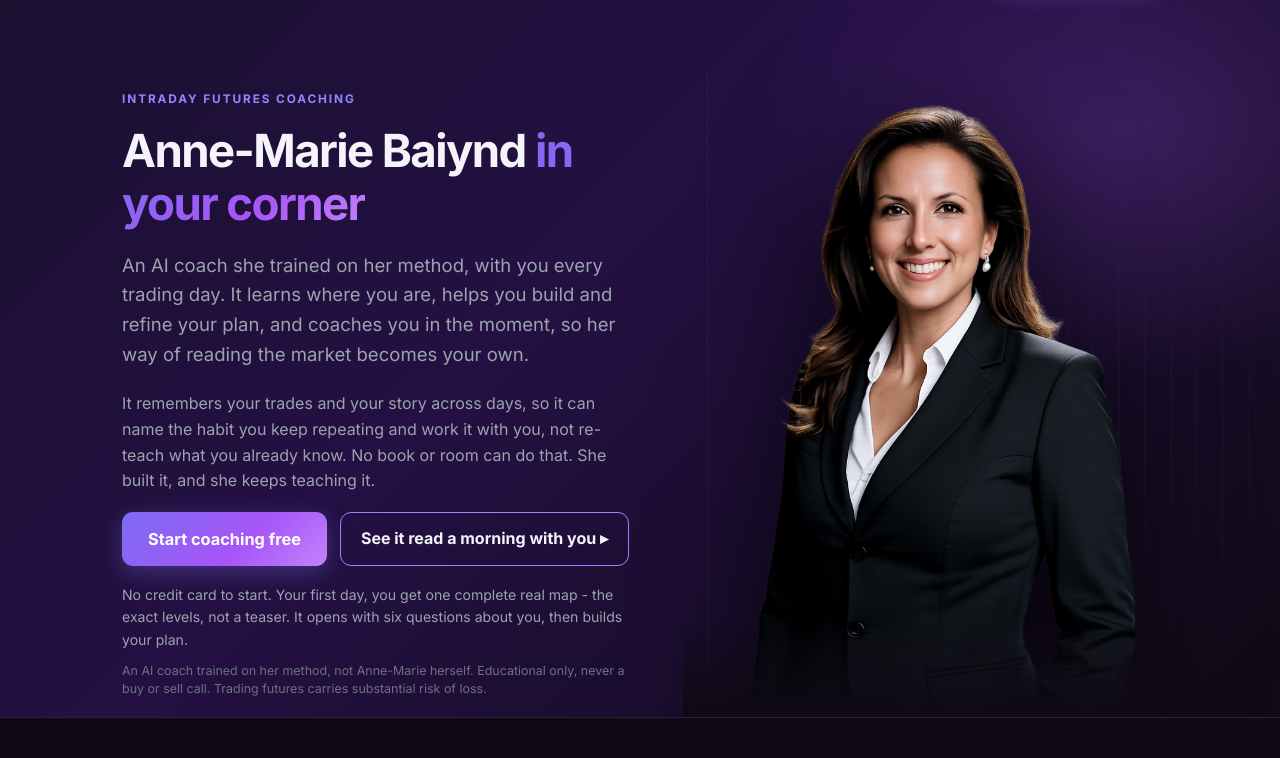
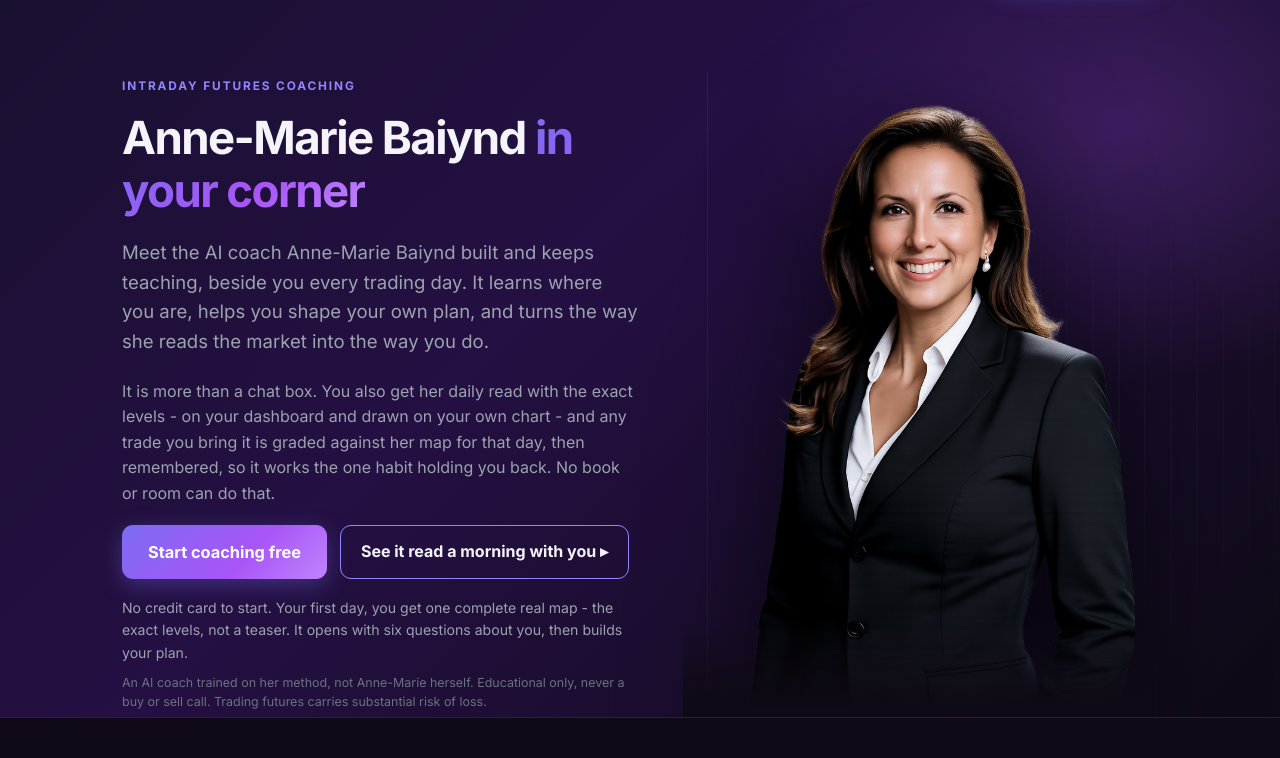
Before and after one commit to afshinmoshrefi/tradewave-rt, a Flask app: page / in a window 1280 px wide. Shown: the part 63-821 px from the top of the page. Run offline with Flask 3, Linux system fonts and the light colour scheme; data that the repository does not hold is empty.

Commit message:
Hero: third-person voice + convey the full system (not just a chatbot)
- Subtext rewritten as well-formed third-person copy (fixes the prior verb-less
  fragment): "Meet the AI coach Anne-Marie Baiynd built and keeps teaching..."
- Supporting line now signals the breadth honestly: her daily read with the exact
  levels (dashboard + drawn on your own chart via the indicator) and any trade you
  bring graded against her map - the live system, not just a chat box.
- Disclosure back to third person. No em dashes; compliance disclosures intact.

Co-Authored-By: Claude Opus 4.8 (1M context) <noreply@anthropic.com>

```diff
--- a/tradewave_realtime/app/templates/landing.html
+++ b/tradewave_realtime/app/templates/landing.html
@@ -10,13 +10,14 @@
       <div class="eyebrow" style="margin-bottom:10px">Intraday futures coaching</div>
       <h1>Anne-Marie Baiynd <span class="grad">in your corner</span></h1>
       <p class="sub">
-        An AI coach she trained on her method, with you every trading day. It learns where you
-        are, helps you build and refine your plan, and coaches you in the moment, so her way of
-        reading the market becomes your own.
+        Meet the AI coach Anne-Marie Baiynd built and keeps teaching, beside you every trading
+        day. It learns where you are, helps you shape your own plan, and turns the way she reads
+        the market into the way you do.
       </p>
-      <p class="muted">It remembers your trades and your story across days, so it can name the
-      habit you keep repeating and work it with you, not re-teach what you already know. No book
-      or room can do that. She built it, and she keeps teaching it.</p>
+      <p class="muted">It is more than a chat box. You also get her daily read with the exact
+      levels - on your dashboard and drawn on your own chart - and any trade you bring it is graded
+      against her map for that day, then remembered, so it works the one habit holding you back.
+      No book or room can do that.</p>
       <div class="cta-row">
         <a class="btn btn-primary btn-lg" href="{{ url_for('auth.signup') }}">Start coaching free</a>
         <a class="btn btn-ghost" href="#demo">See it read a morning with you ▸</a>
```
